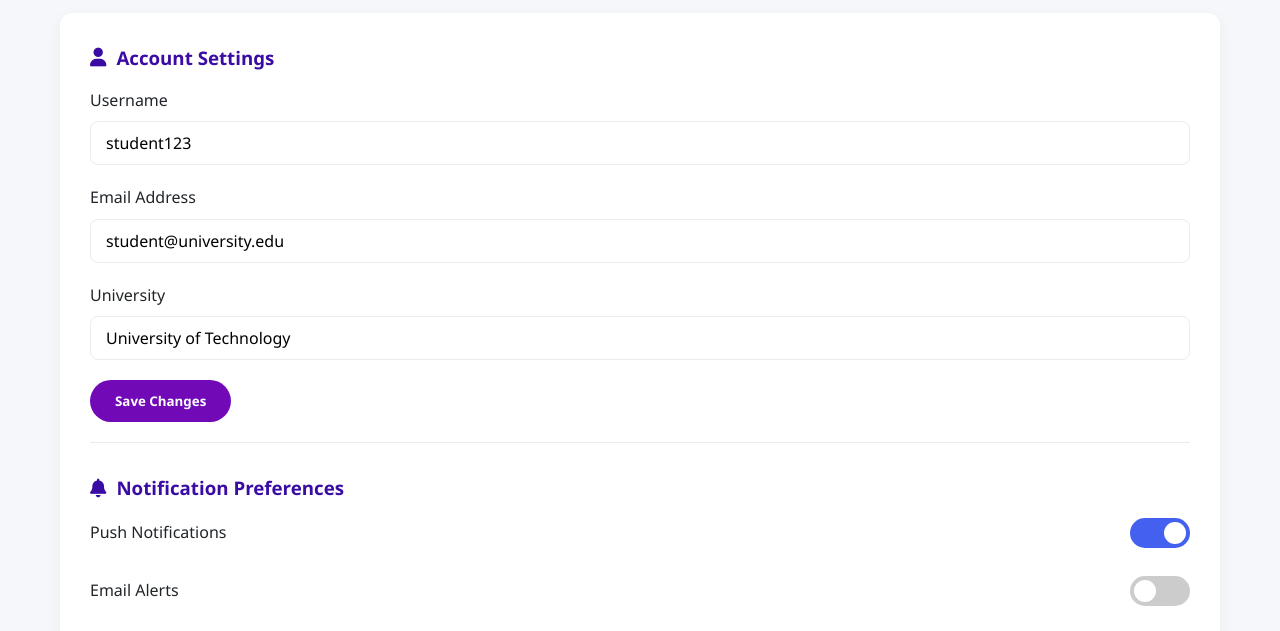
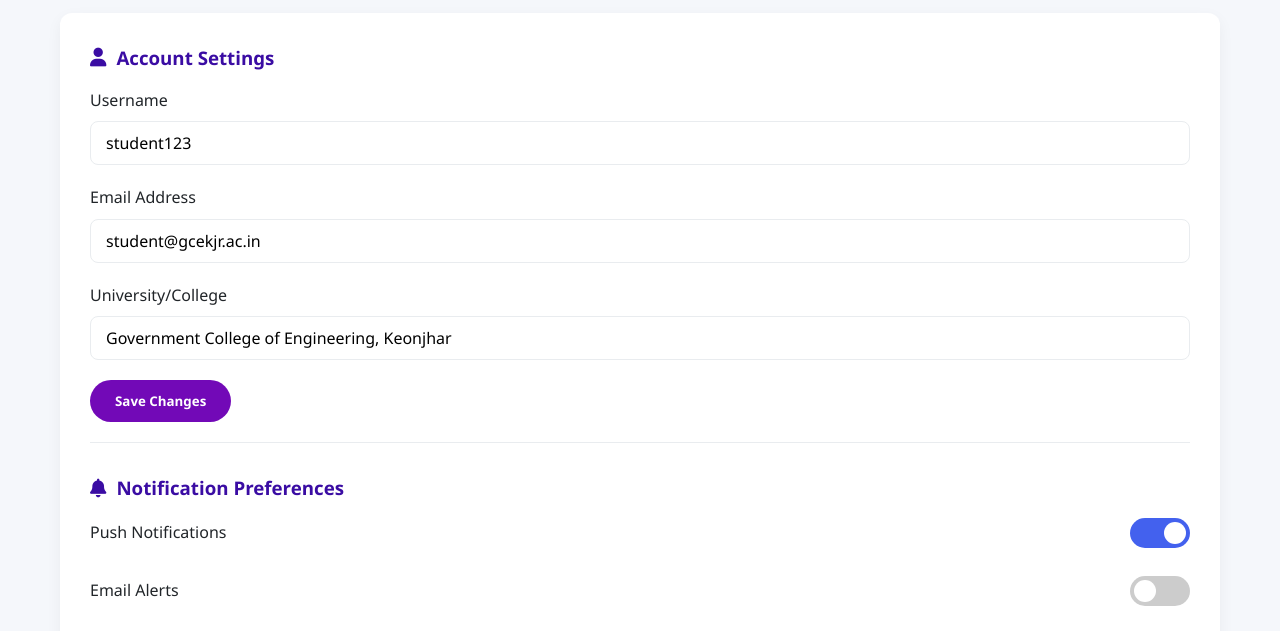
Before and after one commit to santoshkumarmeher/psychetech, a plain HTML site: page settings.html in a window 1280 px wide. Shown: the part 159-790 px from the top of the page. Drawn offline with Linux system fonts and the light colour scheme.

Commit message:
Final Prototype

```diff
--- a/settings.html
+++ b/settings.html
@@ -26,12 +26,12 @@
 
                     <div class="form-group">
                         <label for="email">Email Address</label>
-                        <input type="email" id="email" value="student@university.edu">
+                        <input type="email" id="email" value="student@gcekjr.ac.in">
                     </div>
 
                     <div class="form-group">
-                        <label for="university">University</label>
-                        <input type="text" id="university" value="University of Technology">
+                        <label for="university">University/College</label>
+                        <input type="text" id="university" value="Government College of Engineering, Keonjhar">
                     </div>
 
                     <button class="btn">Save Changes</button>
```
